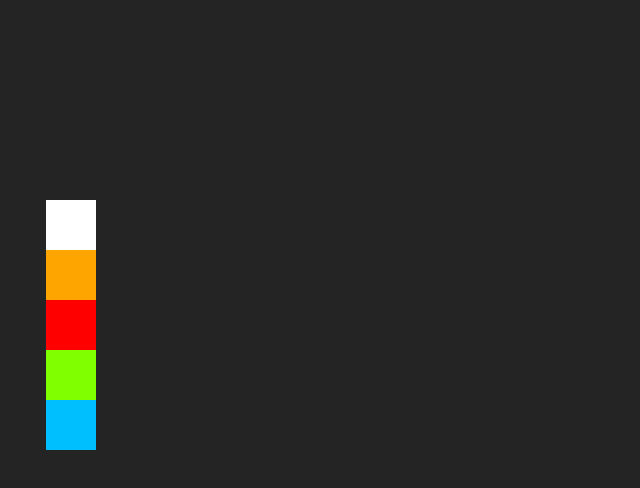
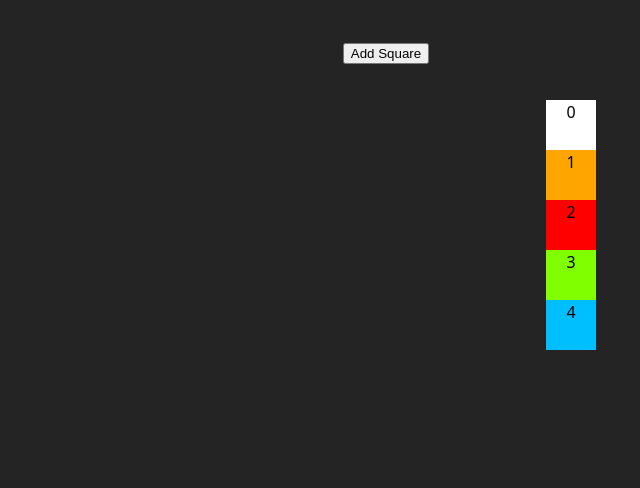
Before and after one commit to emildk12/sorter, a React (Vite) app: page / in a window 1280 px wide. Shown: the top 488 px of the page, without its empty margins (254-894 px from the left). Built offline with nearby package versions, Linux system fonts and the light colour scheme.

Commit message:
process of rooting out a bug, ideas

```diff
--- a/src/App.jsx
+++ b/src/App.jsx
@@ -4,11 +4,12 @@ import { useState } from 'react';
 function App() {
 
     const size = {width: 50, height: 50};
-    const x = 300;
+    const startY = 100;
+    const x = 800;
     const colors = ["white", "orange", "red", "chartreuse", "deepskyblue"];
 
     // states
-    const [y, setY] = useState([200, 250, 300, 350, 400]);
+    const [y, setY] = useState([startY, startY + 50, startY + 100, startY + 150, startY + 200]);
     const [adjustment, setAdjustment] = useState(0);
     const [grabbedSquare, setGrabbedSquare] = useState(0);
     const [click, setClick] = useState(false);
@@ -30,18 +31,44 @@ function App() {
         setClick(true);
     }
     function handlePointerUp() {
+        // litt bugga den her, bør kanskje lete gjennom y for å se om det finnes et tomrom, også gå inn i tomrommet
         setClick(false);
         const newY = [...y];
-        const closestSquare = findClosestSquare(y[grabbedSquare])
+        const closestSquare = findClosestSquare(y[grabbedSquare]);
         // ensure grabbed square pops into place
         if (y[grabbedSquare] < y[closestSquare]) {
             newY[grabbedSquare] = y[closestSquare] - size.height;
+            for(let i = 0; i < newY.length; i++) {
+                if (i != grabbedSquare && newY[grabbedSquare] == newY[i]) {
+                    console.log("WARNING 1!!!!");
+                }
+            }
         }
         else if (y[grabbedSquare] > y[closestSquare]){
             newY[grabbedSquare] = y[closestSquare] + size.height;
+            for(let i = 0; i < newY.length; i++) {
+                if (i != grabbedSquare && newY[grabbedSquare] == newY[i]) {
+                    console.log("WARNING 2!!!!");
+                }
+            }
+        }
+        else {
+            // possible edge case bug
+            // må kanksje refaktorere handlemousemove inne i if click inn i en egen funksjon og gå gjennom den en siste gang her
+            console.log("WARNING 3!!!!");
+
         }
         setY(newY);
-        setPop([false, false, false, false, false]);
+        setPop(pop.map(() => false));
+        console.log(closestSquare);
+        for (let i = 0; i < y.length; i++) {
+            for (let j = i + 1; j < y.length; j++) {
+                if (y[i] == y[j]) {
+                    console.log("ERROR: " + grabbedSquare + " ldkwlkdw" + newY);
+                    return;
+                }
+            }
+        }
     }
 
     function handleMouseMove(e) {
@@ -89,31 +116,40 @@ function App() {
         return closestIndex;
     }
 
-    // const squares = colors.map((color, i) => {
-    //     return (
-    //         <div key={i}
-    //             style={{
-    //                 background: color,
-    //                 position: 'absolute',
-    //                 cursor: 'grab',
-    //                 left:x,
-    //                 top:y[i],
-    //                 width: size.width,
-    //                 height: size.height
-    //             }}
-    //             onMouseMove={handleMouseMove}
-    //             onPointerDown={e => {
-    //                 handlePointerDown(e, i);
-    //             }}
-    //             onPointerUp={handlePointerUp}
-    //         />
-    //     );
-    // });
+    const squares = y.map((yCoordinate, i) => {
+        return (
+            <div key={i}
+                style={{
+                    background: colors[i%colors.length],
+                    color: 'black',
+                    position: 'absolute',
+                    cursor: 'grab',
+                    left: x,
+                    top: yCoordinate,
+                    width: size.width,
+                    height: size.height,
+                    userSelect: 'none'
+                }}
+                onMouseMove={handleMouseMove}
+                onPointerDown={e => {
+                    handlePointerDown(e, i);
+                }}
+                onPointerUp={handlePointerUp}
+            >
+                {i}
+            </div>
+        );
+    });
+    function handleButtonClick() {
+        setY([...y, startY + size.height*y.length]);
+        setPop([...pop, false]);
+    }
 
     return (
         <>
-            {/* {squares} */}
-            <div
+            <button onClick={handleButtonClick}>Add Square</button>
+            {squares}
+            {/* <div
                 key={0}
                 style={{
                     background: "white",
@@ -192,7 +228,7 @@ function App() {
                     handlePointerDown(e, 4);
                 }}
                 onPointerUp={handlePointerUp}
-            />
+            />   */}
         </>
     );
 }
```
